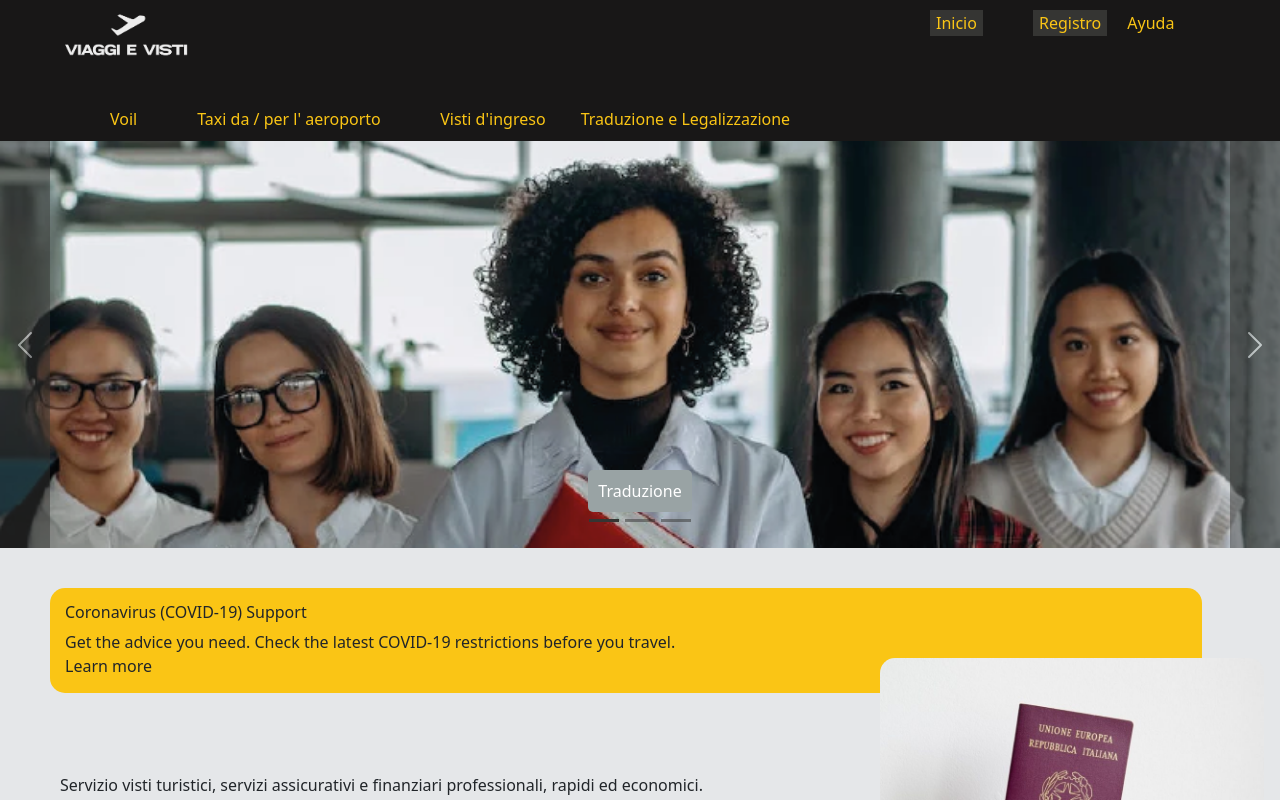
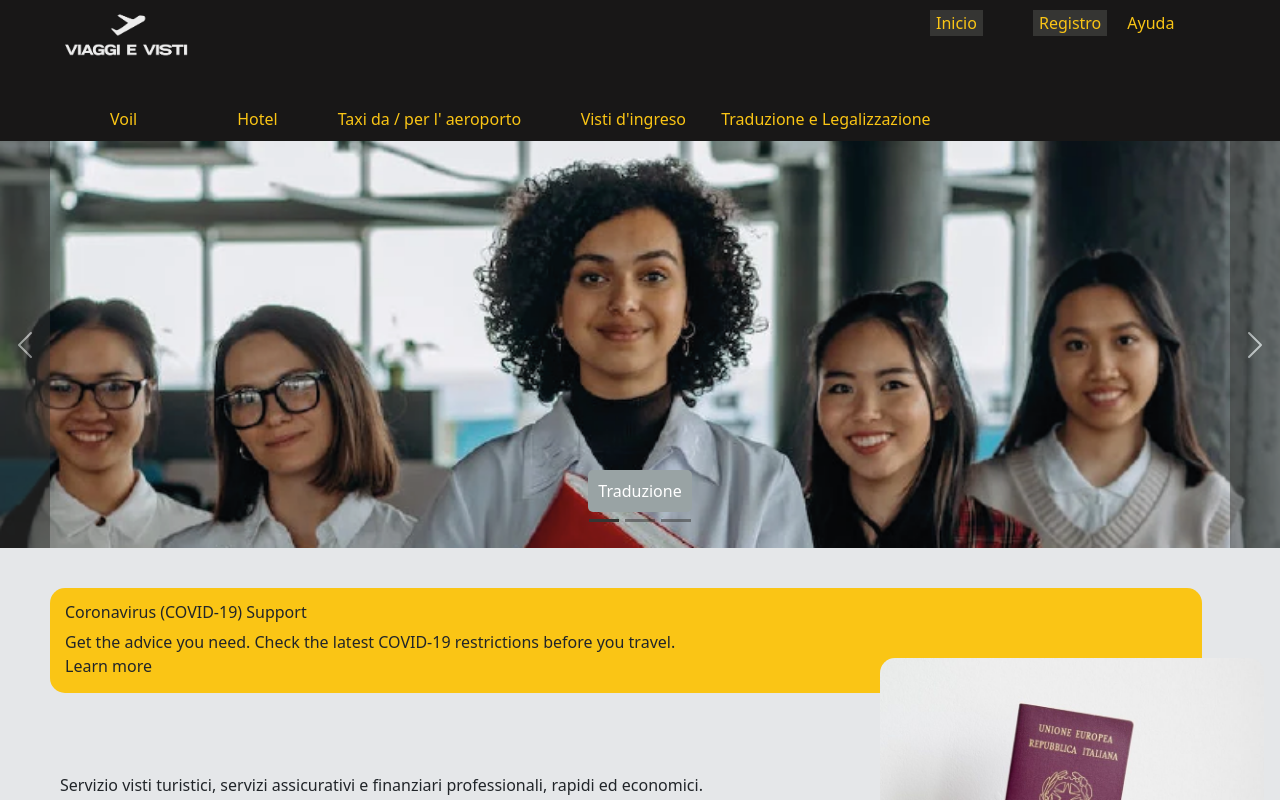
Before and after one commit to TamaraZaslavsky82/repoVV, a React (Create React App) app: page / in a window 1280 px wide. Shown: the top 800 px of the page. Built offline with nearby package versions, Linux system fonts and the light colour scheme; the HTML template or start-up script is replaced by a standard one.

Commit message:
otro mas

```diff
--- a/src/componets/Navbar/NavBar.jsx
+++ b/src/componets/Navbar/NavBar.jsx
@@ -21,7 +21,9 @@ export default function NavBar() {
         <Link to="/Voil">
           <a className={style.voil}>Voil</a>
         </Link>
-
+        <Link to="/hotel">
+          <a className={style.voil}>Hotel</a>
+        </Link>
         <Link to="/taxi">
           <a className={style.taxi}>Taxi da / per l' aeroporto</a>
         </Link>
```
